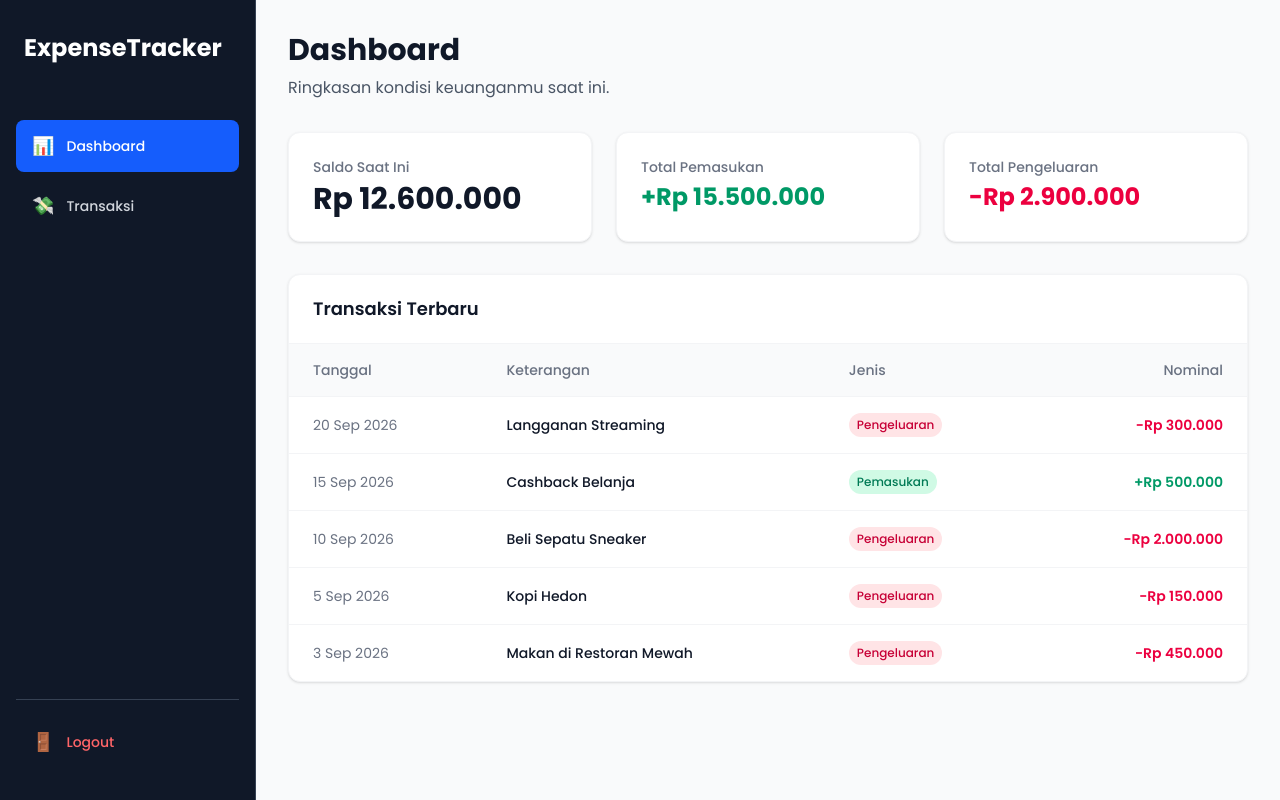
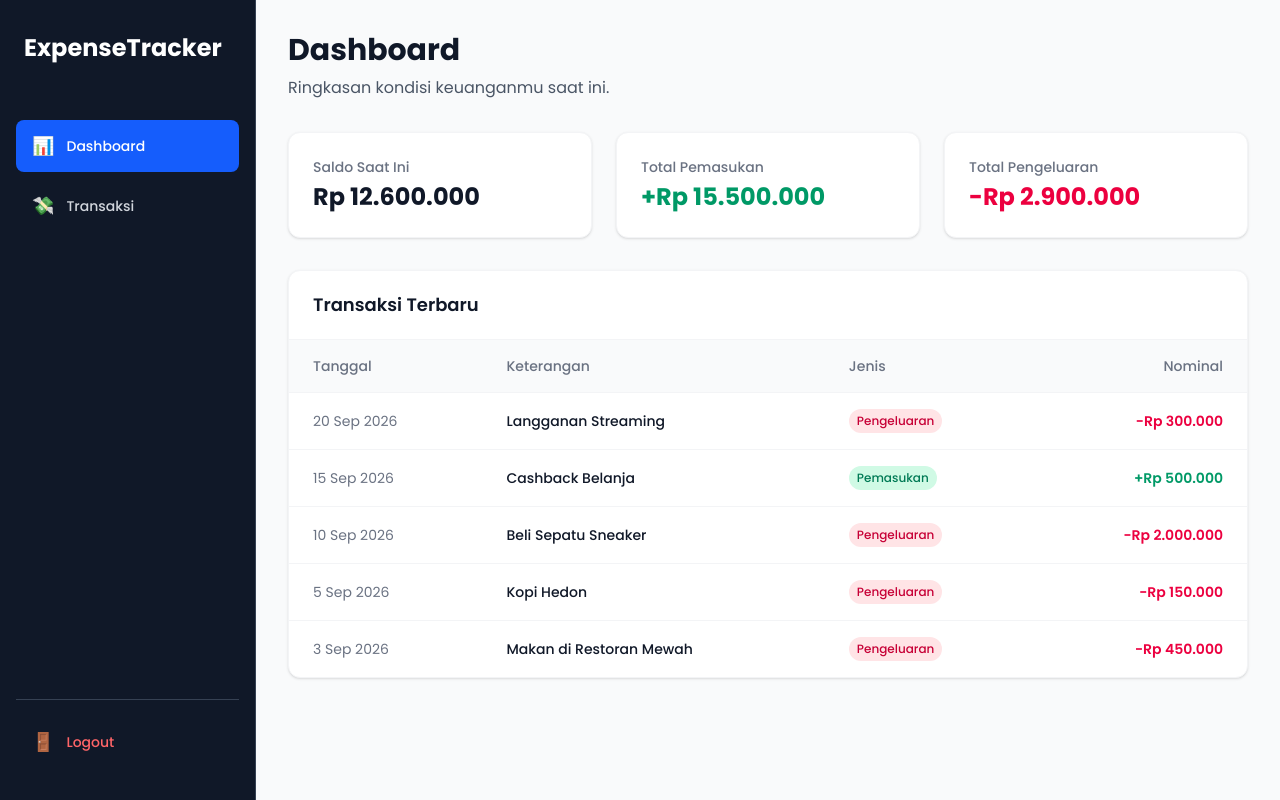
Before and after one commit to yowsevanz/PPK-Hackathon-02, a Next.js app: page /dashboard in a window 1280 px wide. Built offline with nearby package versions, Linux system fonts and the light colour scheme.

Commit message:
mod: font

```diff
--- a/app/(dashboard)/dashboard/page.tsx
+++ b/app/(dashboard)/dashboard/page.tsx
@@ -37,7 +37,7 @@
         {/* Card Saldo */}
         <div className="bg-white p-6 rounded-xl shadow-sm border border-gray-100">
           <p className="text-sm font-medium text-gray-500 mb-1">Saldo Saat Ini</p>
-          <p className="text-3xl font-bold text-gray-900">{formatRupiah(saldoSaatIni)}</p>
+          <p className="text-2xl font-bold text-gray-900">{formatRupiah(saldoSaatIni)}</p>
         </div>
 
         {/* Card Pemasukan */}
```
